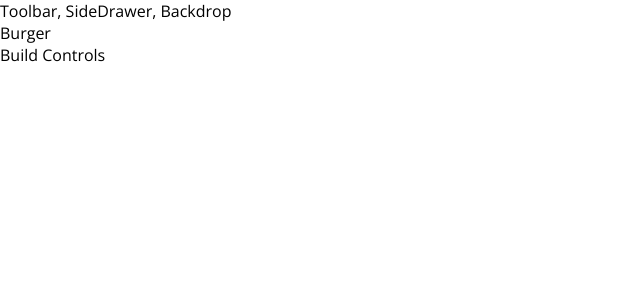
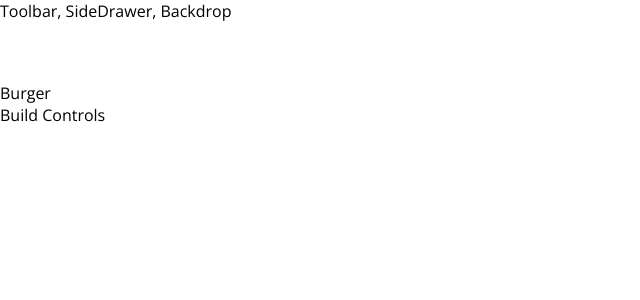
Before and after one commit to vipham258/burger-builder, a React (Create React App) app: page / in a window 1280 px wide. Shown: the top 300 px of the page, without its empty margins (0-640 px from the left). Built offline with nearby package versions, Linux system fonts and the light colour scheme.

Commit message:
fixed css

```diff
--- a/src/components/Burger/BurgerIngredient/BurgerIngredient.js
+++ b/src/components/Burger/BurgerIngredient/BurgerIngredient.js
@@ -1,7 +1,6 @@
 import React, { Component } from "react";
-import classes from "./BurgerIngredient.css";
+import classes from "./BurgerIngredient.module.css";
 import PropTypes from "prop-types";
-import { bigIntLiteral } from "@babel/types";
 
 class BurgerIngredient extends Component {
   render() {
--- a/src/components/Layout/Layout.css
+++ /dev/null
@@ -1,3 +0,0 @@
-.Content {
-  margin-top: 1000px;
-}
--- a/src/components/Layout/Layout.js
+++ b/src/components/Layout/Layout.js
@@ -1,6 +1,6 @@
 import React from "react";
 import Ax from "../../hoc/Ax";
-import Classes from "./Layout.css";
+import Classes from "./Layout.module.css";
 
 const layout = props => (
   <Ax>
--- /dev/null
+++ b/src/components/Layout/Layout.module.css
@@ -0,0 +1,3 @@
+.Content {
+  margin-top: 60px;
+}
```
Also changed, not shown: src/components/Burger/BurgerIngredient/BurgerIngredient.module.css (renamed from src/components/Burger/BurgerIngredient/BurgerIngredient.css), 2 other files (tests, documents, lock files or other folders).
